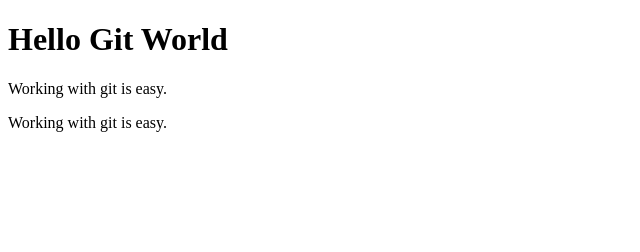
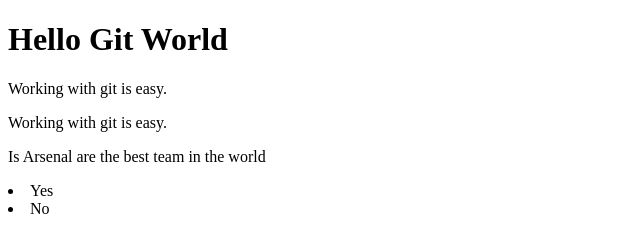
Before and after one commit to newmind95/GitGitHubLecture, a plain HTML site: page index.html in a window 1280 px wide. Shown: the whole page, without its empty margins (0-640 px from the left). Drawn offline with Linux system fonts and the light colour scheme.

Commit message:
Asking question

```diff
--- a/index.html
+++ b/index.html
@@ -9,4 +9,9 @@
     <div>
         <p>Working with git is easy.</p>
     </div>
+<body>
+    <p> Is Arsenal are the best team in the world</p>
+    <li>Yes</li>
+    <li>No</li>
+</body>
 </html>
```
